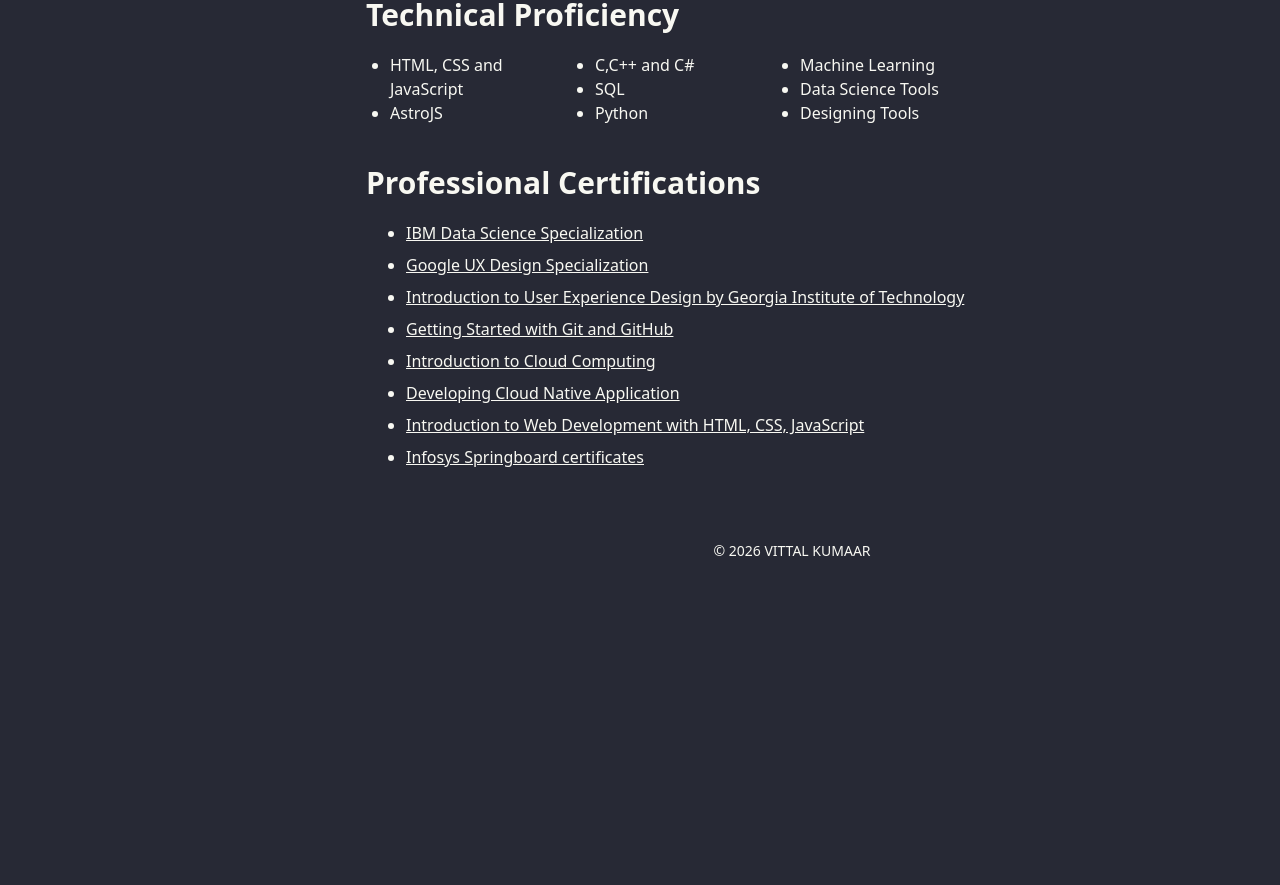
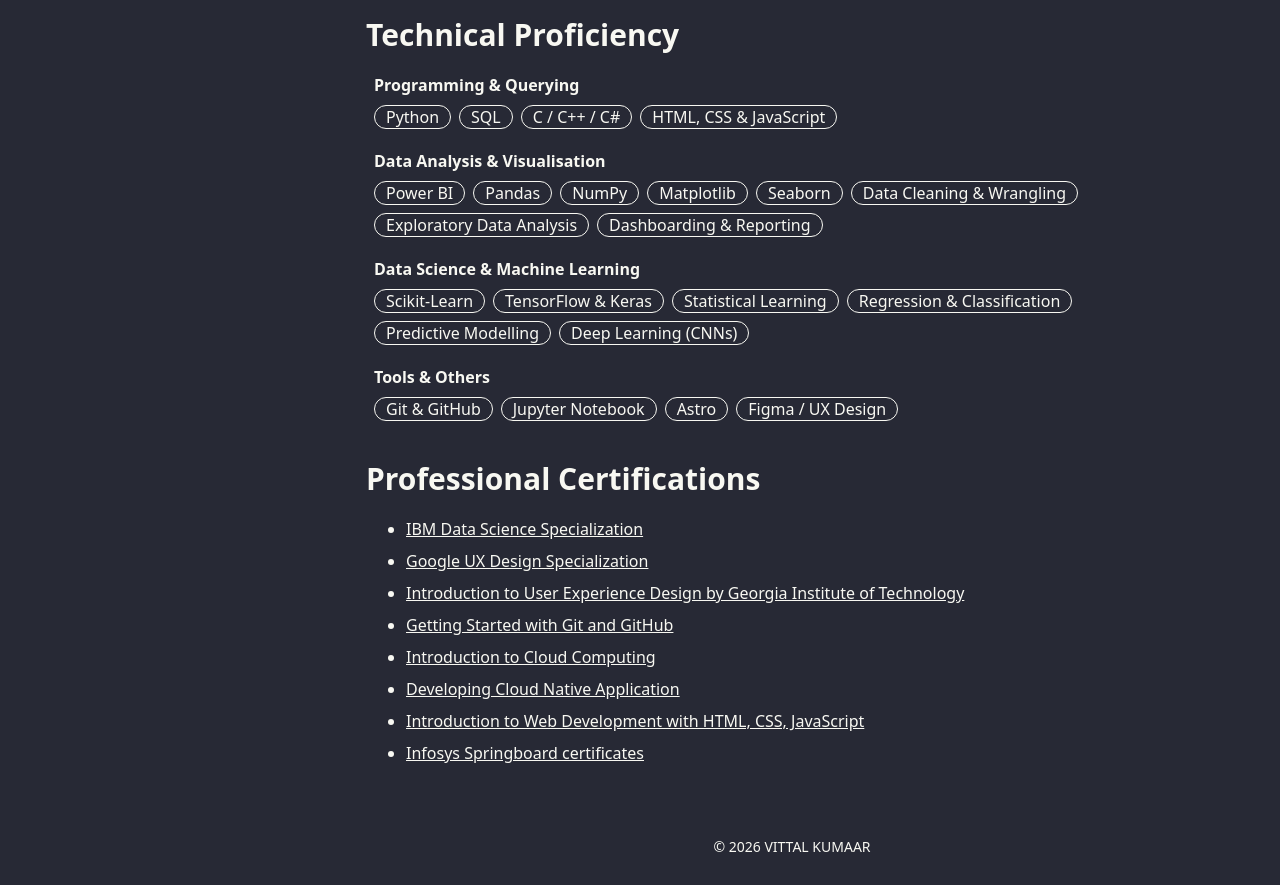
Before and after one commit to v1ttal/v1ttal-Portfolio, an Astro site: page / in a window 1280 px wide. Shown: the part 1167-2052 px from the top of the page. Before the commit the page ends 1756 px from the top, so only its background shows below. Built offline with nearby package versions, Linux system fonts and the light colour scheme; Astro itself is replaced by a stand-in of ours.

Commit message:
Update skills section

```diff
--- a/src/pages/index.astro
+++ b/src/pages/index.astro
@@ -29,20 +29,23 @@
       >
     </div>
   </div>
-  <div class="mb-5">
-    <div class="text-3xl w-full font-bold">Education</div>
-  </div>
 
   <div class="time-line-container grid gap-4 mb-10 ml-5">
     <TimeLineElement
-      title="Higher Education"
+      title="Master's Degree"
+      subtitle="MSc in Data Science and Statistical Learning (2025-2026) at University of Limerick, Limerick, Ireland."
+    />
+    <TimeLineElement
+      title="Bachelor's Degree"
       subtitle="Bachelor of Technology (2020-2024) at Sethu Institute of Technology, Pulloor, Kariapatti, Madurai, Tamil Nadu, India."
     />
     <TimeLineElement
-      title="Primary education"
-      subtitle="The TVS School, Madurai,Tamil Nadu, India (2006 to 2020)."
+      title="School Education"
+      subtitle="The TVS School, Madurai, Tamil Nadu, India (2006-2020)."
     />
   </div>
+
+  <div>
 
   <div>
     <div class="text-3xl w-full font-bold mb-2">My latest projects {"</>"}</div>
@@ -71,16 +74,53 @@
     <div class="text-3xl w-full font-bold mt-5">Technical Proficiency</div>
   </div>
 
-  <ul class="list-disc md:columns-4 columns-2 mx-6 mb-5">
-    <li>HTML, CSS and JavaScript</li>
-    <li>AstroJS</li>
-    <li>C,C++ and C#</li>
-    <li>SQL</li>
-    <li>Python</li>
-    <li>Machine Learning</li>
-    <li>Data Science Tools</li>
-    <li>Designing Tools</li>
-</ul>
+  <div class="grid gap-5 mx-2 mb-5">
+    <div>
+      <h3 class="font-semibold mb-2">Programming & Querying</h3>
+      <div class="flex flex-wrap gap-2">
+        <span class="badge badge-outline badge-lg">Python</span>
+        <span class="badge badge-outline badge-lg">SQL</span>
+        <span class="badge badge-outline badge-lg">C / C++ / C#</span>
+        <span class="badge badge-outline badge-lg">HTML, CSS & JavaScript</span>
+      </div>
+    </div>
+
+    <div>
+      <h3 class="font-semibold mb-2">Data Analysis & Visualisation</h3>
+      <div class="flex flex-wrap gap-2">
+        <span class="badge badge-outline badge-lg">Power BI</span>
+        <span class="badge badge-outline badge-lg">Pandas</span>
+        <span class="badge badge-outline badge-lg">NumPy</span>
+        <span class="badge badge-outline badge-lg">Matplotlib</span>
+        <span class="badge badge-outline badge-lg">Seaborn</span>
+        <span class="badge badge-outline badge-lg">Data Cleaning & Wrangling</span>
+        <span class="badge badge-outline badge-lg">Exploratory Data Analysis</span>
+        <span class="badge badge-outline badge-lg">Dashboarding & Reporting</span>
+      </div>
+    </div>
+
+    <div>
+      <h3 class="font-semibold mb-2">Data Science & Machine Learning</h3>
+      <div class="flex flex-wrap gap-2">
+        <span class="badge badge-outline badge-lg">Scikit-Learn</span>
+        <span class="badge badge-outline badge-lg">TensorFlow & Keras</span>
+        <span class="badge badge-outline badge-lg">Statistical Learning</span>
+        <span class="badge badge-outline badge-lg">Regression & Classification</span>
+        <span class="badge badge-outline badge-lg">Predictive Modelling</span>
+        <span class="badge badge-outline badge-lg">Deep Learning (CNNs)</span>
+      </div>
+    </div>
+
+    <div>
+      <h3 class="font-semibold mb-2">Tools & Others</h3>
+      <div class="flex flex-wrap gap-2">
+        <span class="badge badge-outline badge-lg">Git & GitHub</span>
+        <span class="badge badge-outline badge-lg">Jupyter Notebook</span>
+        <span class="badge badge-outline badge-lg">Astro</span>
+        <span class="badge badge-outline badge-lg">Figma / UX Design</span>
+      </div>
+    </div>
+  </div>
 
 <div class="mt-10 mb-5">
     <div class="text-3xl w-full font-bold">Professional Certifications</div>
```
